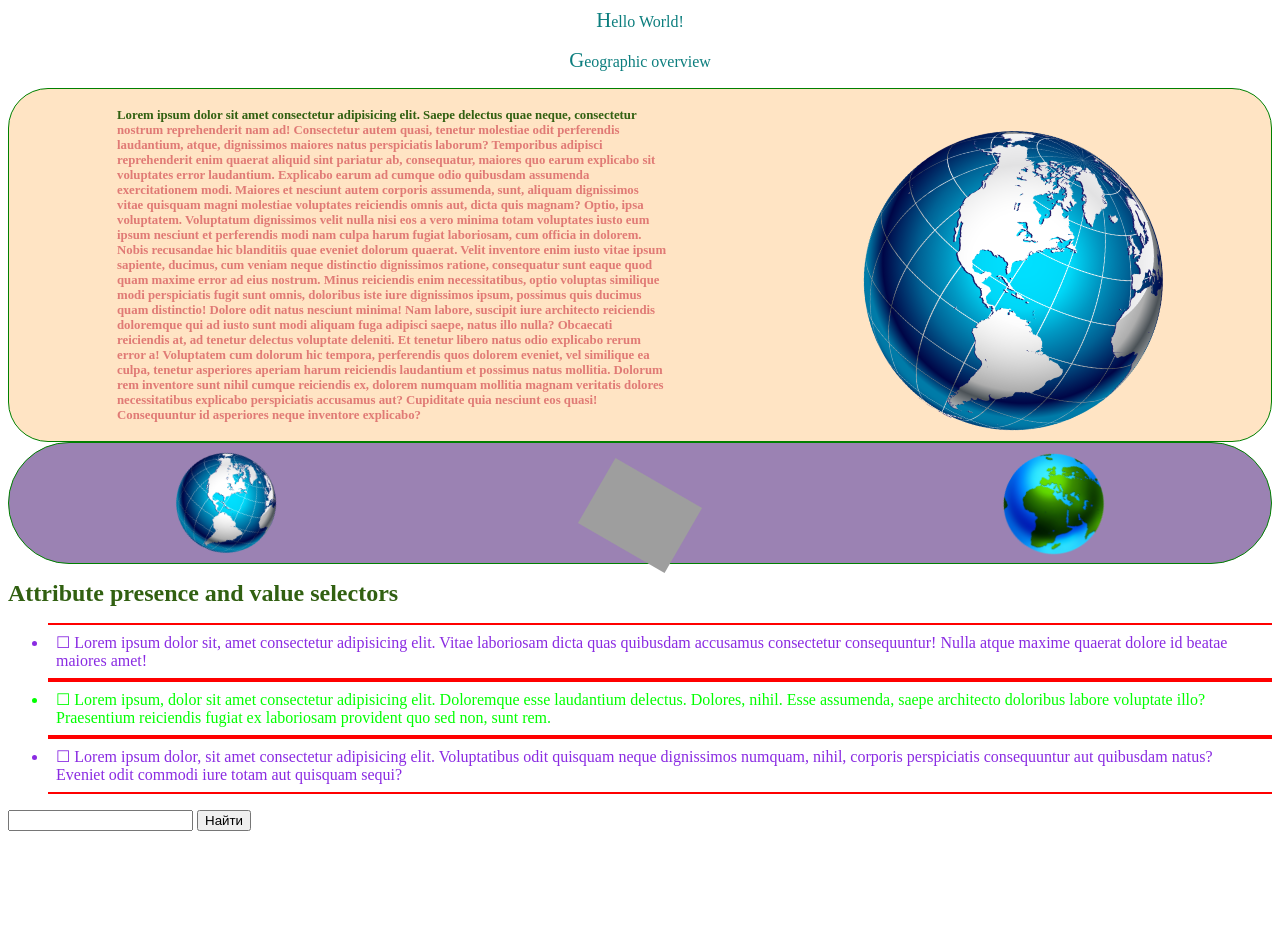
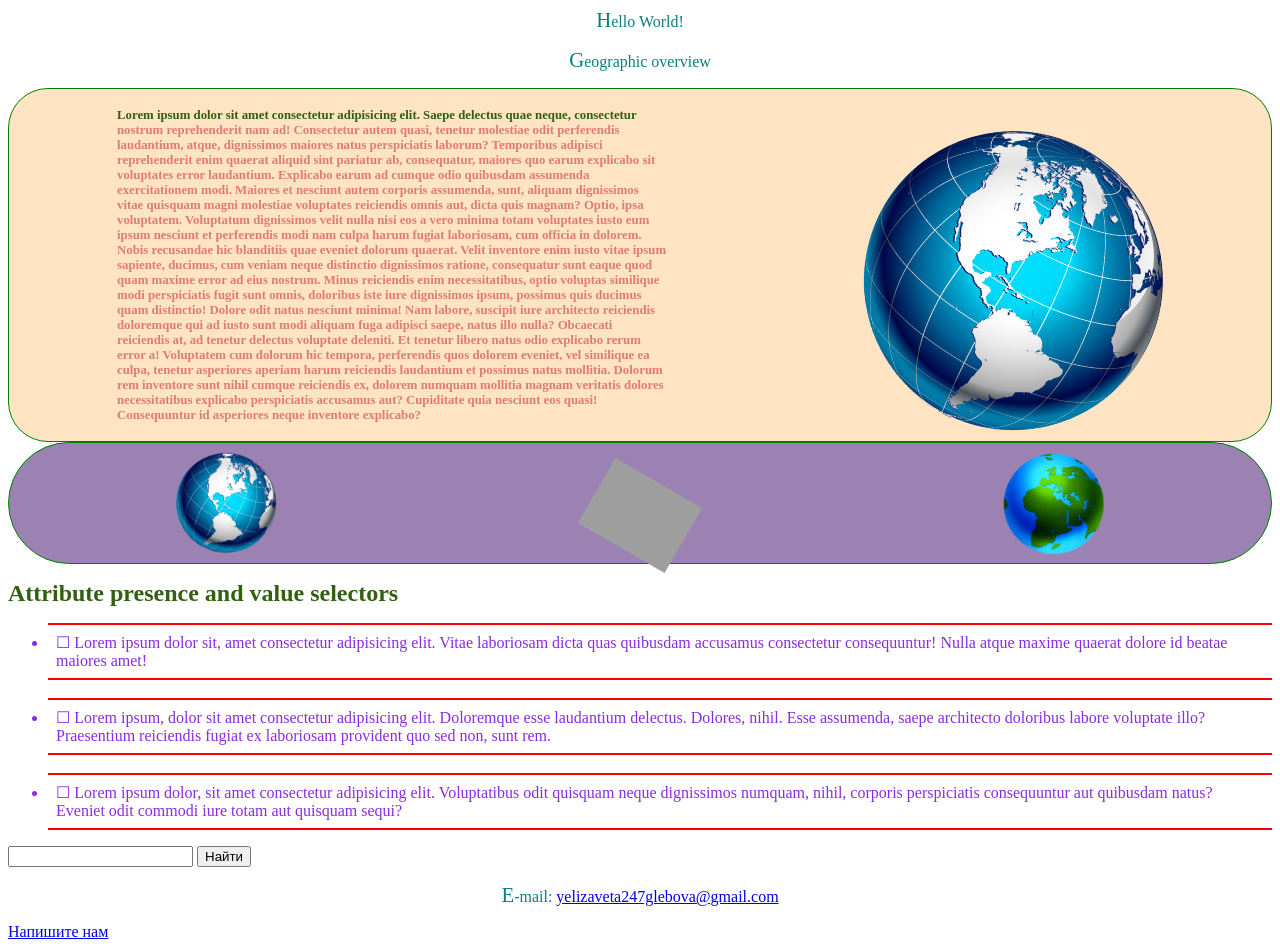
Before and after one commit to ElizaVetaGlebova/test, a plain HTML site: page index.html in a window 1280 px wide. Before the commit the page ends 847 px from the top, so only its background shows below. Drawn offline with Linux system fonts and the light colour scheme; grey boxes are pictures that could not be loaded.

Commit message:
added mail link

```diff
--- a/index.html
+++ b/index.html
@@ -62,7 +62,9 @@
 
     <ul>
         <li class="one">Lorem ipsum dolor sit, amet consectetur adipisicing elit. Vitae laboriosam dicta quas quibusdam accusamus consectetur consequuntur! Nulla atque maxime quaerat dolore id beatae maiores amet!</li>
+        <br>
         <li class="two">Lorem ipsum, dolor sit amet consectetur adipisicing elit. Doloremque esse laudantium delectus. Dolores, nihil. Esse assumenda, saepe architecto doloribus labore voluptate illo? Praesentium reiciendis fugiat ex laboriosam provident quo sed non, sunt rem.</li>
+        <br>
         <li class="three">Lorem ipsum dolor, sit amet consectetur adipisicing elit. Voluptatibus odit quisquam neque dignissimos numquam, nihil, corporis perspiciatis consequuntur aut quibusdam natus? Eveniet odit commodi iure totam aut quisquam sequi?</li>
     </ul>
     <form class="search-form search-form_theme_islands">
@@ -70,6 +72,8 @@
 
         <button class="search-form__button">Найти</button>
     </form>
+    <p>Е-mail: <a href="mailto: yelizaveta247glebova@gmail.com">yelizaveta247glebova@gmail.com</a> </p>
+    <a href="mailto:blog@htmlacademy.ru&cc=mail@htmlacademy.ru?body=Привет, подпишитесь на рассылку">Напишите нам</a>
 
 
 </body>
```
